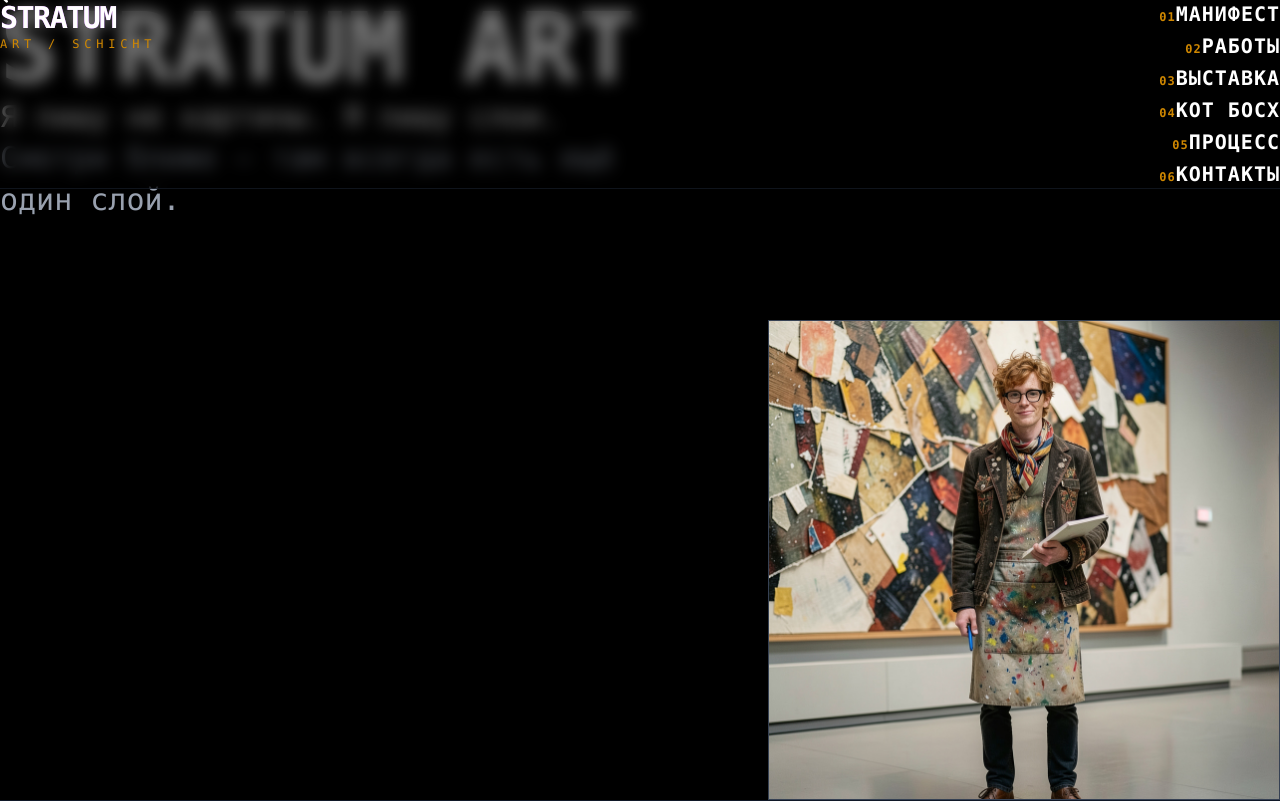
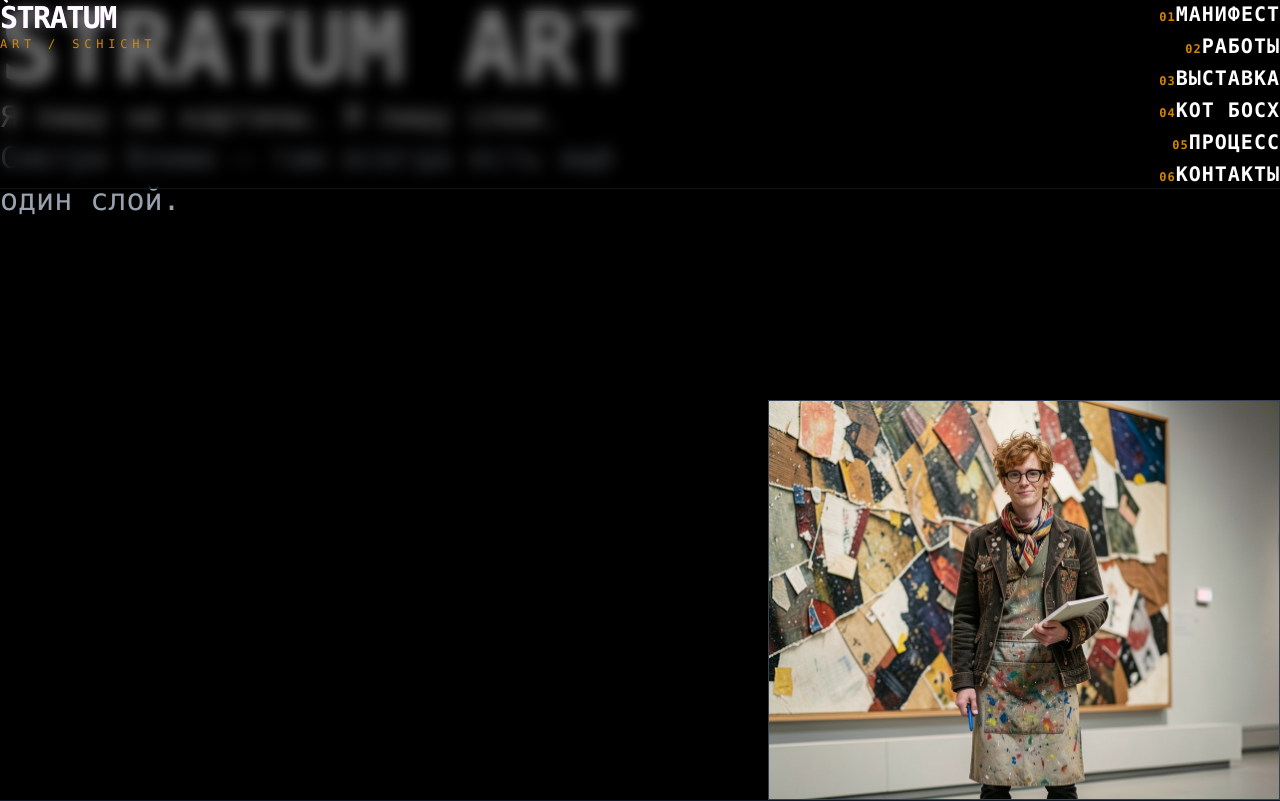
Before and after one commit to pankk66/stratum-art, a Next.js app: page / in a window 1280 px wide. Shown: the top 801 px of the page. Built offline with nearby package versions, Linux system fonts and the light colour scheme; a web font is replaced by a local one.

Commit message:
fix hero section

```diff
--- a/app/page.tsx
+++ b/app/page.tsx
@@ -25,7 +25,6 @@ export default function Home() {
       ease: "power2.out",
     });
 
-    // Кастомный курсор
     const cursor = document.getElementById("custom-cursor");
     const moveCursor = (e: MouseEvent) => {
       if (cursor) {
@@ -55,7 +54,6 @@ export default function Home() {
   return (
     <main className="min-h-screen bg-black text-white font-mono overflow-x-hidden cursor-none">
 
-      {/* Кастомный курсор */}
       <div
         id="custom-cursor"
         className="fixed w-8 h-8 pointer-events-none z-[100] transform -translate-x-1/2 -translate-y-1/2 mix-blend-difference"
@@ -66,7 +64,6 @@ export default function Home() {
         }}
       />
 
-      {/* ХЕДЕР (Плавающий) */}
       <header className="fixed left-0 top-0 z-50 w-full px-6 py-4 md:px-12 md:py-6 bg-black/50 backdrop-blur-sm border-b border-gray-800/50">
         <div className="mx-auto flex w-full max-w-[1600px] items-start justify-between">
           <div ref={logoRef} className="flex flex-col leading-none">
@@ -97,11 +94,11 @@ export default function Home() {
         </div>
       </header>
 
-      {/* ГЛАВНЫЙ ЭКРАН (На всю высоту) */}
-      <section id="manifest" className="relative min-h-screen flex flex-col justify-between p-6 md:p-20 pt-32 md:pt-40">
+      {/* ГЛАВНЫЙ ЭКРАН */}
+      <section id="manifest" className="relative min-h-screen flex flex-col justify-between p-6 md:p-20">
 
-        {/* Текст сверху */}
-        <div className="flex-1">
+        {/* Текст прижат к верху, с отступом под шапку */}
+        <div className="pt-24 md:pt-32">
           <h1 className="text-5xl md:text-7xl lg:text-8xl font-black leading-none mb-6 glitch-text" data-text="STRATUM ART">
             STRATUM ART
           </h1>
@@ -111,21 +108,19 @@ export default function Home() {
           </p>
         </div>
 
-        {/* Портрет прижат к низу и уменьшен по высоте */}
+        {/* Портрет прижат к правому нижнему углу */}
         <div className="w-full flex justify-end mt-auto">
-          <div className="w-full md:w-[40%] h-[50vh] md:h-[60vh] relative overflow-hidden border border-gray-700">
+          <div className="w-full md:w-[40%] h-[40vh] md:h-[50vh] relative overflow-hidden border border-gray-700">
              <Image src="/images/ark-portrait.jpg" alt="Ark Veresov" fill className="object-cover object-top" />
           </div>
         </div>
 
       </section>
 
-      {/* БЕГУЩАЯ СТРОКА */}
       <div className="w-full overflow-hidden whitespace-nowrap bg-gray-900 py-2 text-xs md:text-sm tracking-widest text-gray-400 uppercase border-b border-gray-800">
         ARK VERESOV · STRATUM ART · ARK VERESOV · STRATUM ART · ARK VERESOV · STRATUM ART ·
       </div>
 
-      {/* РАБОТЫ */}
       <section id="works" className="p-6 md:p-20 border-b border-gray-800">
         <h2 className="text-3xl md:text-5xl font-bold mb-4">02 РАБОТЫ</h2>
         <p className="text-gray-400 mb-10 uppercase tracking-wider text-sm">СЛОЙ 01 // Живопись</p>
@@ -157,7 +152,6 @@ export default function Home() {
         </div>
       </section>
 
-      {/* ВЫСТАВКА */}
       <section id="exhibition" className="p-6 md:p-20 border-b border-gray-800 bg-gray-950">
         <h2 className="text-3xl md:text-5xl font-bold mb-4">03 ВЫСТАВКА</h2>
         <p className="text-gray-400 mb-6 uppercase tracking-wider text-sm">СЛОЙ 02 // История</p>
@@ -174,7 +168,6 @@ export default function Home() {
         </div>
       </section>
 
-      {/* КОТ БОСХ */}
       <section id="bosch" className="p-6 md:p-20 border-b border-gray-800">
         <h2 className="text-3xl md:text-5xl font-bold mb-4">04 КОТ БОСХ</h2>
         <p className="text-gray-400 mb-10 uppercase tracking-wider text-sm">СЛОЙ 03 // Муза</p>
@@ -190,7 +183,6 @@ export default function Home() {
         </div>
       </section>
 
-      {/* ПРОЦЕСС */}
       <section id="process" className="p-6 md:p-20 border-b border-gray-800 bg-gray-950">
         <h2 className="text-3xl md:text-5xl font-bold mb-4">05 ПРОЦЕСС</h2>
         <p className="text-gray-400 mb-10 uppercase tracking-wider text-sm">СЛОЙ 04 // Метод</p>
@@ -219,7 +211,6 @@ export default function Home() {
         </div>
       </section>
 
-      {/* КОНТАКТЫ */}
       <section id="contact" className="p-6 md:p-20">
         <h2 className="text-3xl md:text-5xl font-bold mb-4">06 КОНТАКТЫ</h2>
         <p className="text-gray-400 mb-6 uppercase tracking-wider text-sm">СЛОЙ 05 // Связь</p>
@@ -231,7 +222,6 @@ export default function Home() {
         </div>
       </section>
 
-      {/* ФУТЕР */}
       <footer className="p-6 border-t border-gray-800 text-xs text-gray-500 flex justify-between">
         <div>© 2026 ARK VERESOV</div>
         <div>MINKS ↔ BERLIN</div>
```
